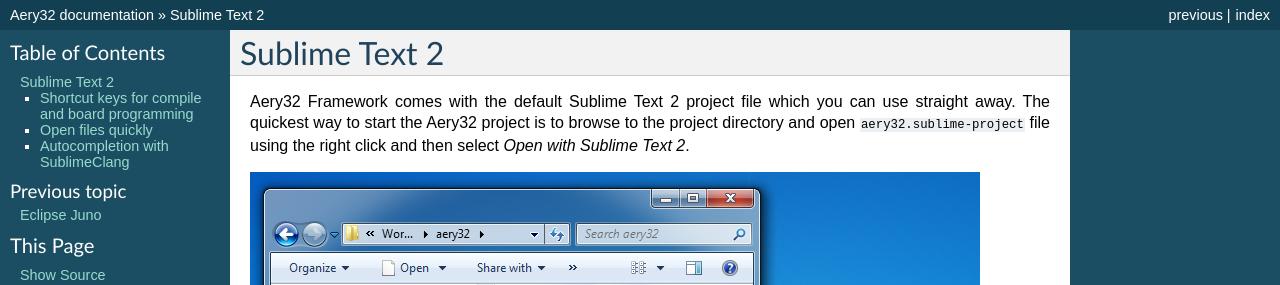
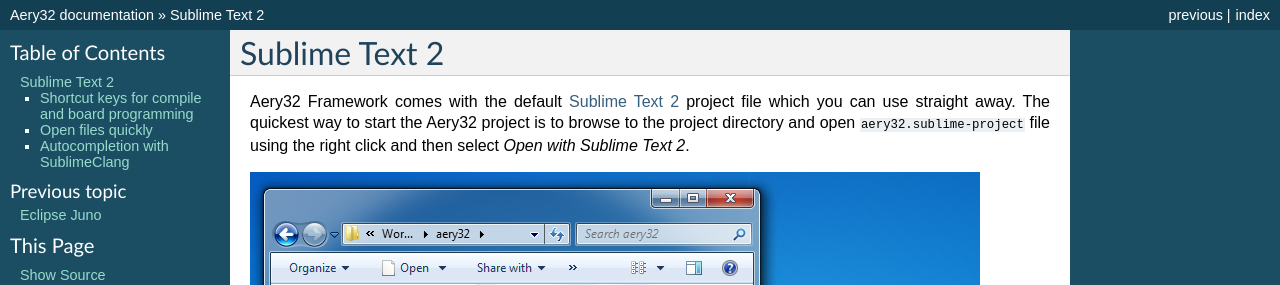
Before and after one commit to aery32/aery32-refguide, a Sphinx documentation site: the page built from source/use_with_st2.rst, in a window 1280 px wide and 900 px high. Shown: the top 285 px of the window. Built offline with Sphinx 7.4.7, drawn with Linux system fonts in a browser that asks for light colours; some of the changed lines change nothing that is shown; some of the changed text lies outside the part shown.

Commit message:
Add more info about ST2

```diff
--- a/source/use_with_st2.rst
+++ b/source/use_with_st2.rst
@@ -1,7 +1,7 @@
 Sublime Text 2
 ==============
 
-Aery32 Framework comes with the default Sublime Text 2 project file which you can use straight away. The quickest way to start the Aery32 project is to browse to the project directory and open ``aery32.sublime-project`` file using the right click and then select *Open with Sublime Text 2*.
+Aery32 Framework comes with the default `Sublime Text 2 <http://www.sublimetext.com/2>`_ project file which you can use straight away. The quickest way to start the Aery32 project is to browse to the project directory and open ``aery32.sublime-project`` file using the right click and then select *Open with Sublime Text 2*.
 
 .. image:: ../images/st2_open_project_file.png
     :target: _images/st2_open_project_file.png
@@ -26,7 +26,7 @@
 Autocompletion with SublimeClang
 --------------------------------
 
-`SublimeClang <https://github.com/quarnster/SublimeClang>`_ provides a neat autocompletion for the Aery32 project. With this plugin you don't have to remember all the functions completely. Just write the beginning of the function, for example, *gpio_t* and the plugin shows you a list of functions.
+`SublimeClang <https://github.com/quarnster/SublimeClang>`_ provides a neat autocompletion for the Aery32 project. With this plugin you don't have to remember all the functions completely. Just write the beginning of the function, for example, *gpio_t* and the plugin shows you a list of functions. Press *Ctrl+Space* to move on the list and *Tab* to select the function. When you have set the first param, you can press *Tab* again to jump to the next one.
 
 .. image:: ../images/st2_autocompletion.png
     :target: _images/st2_autocompletion.png
```
